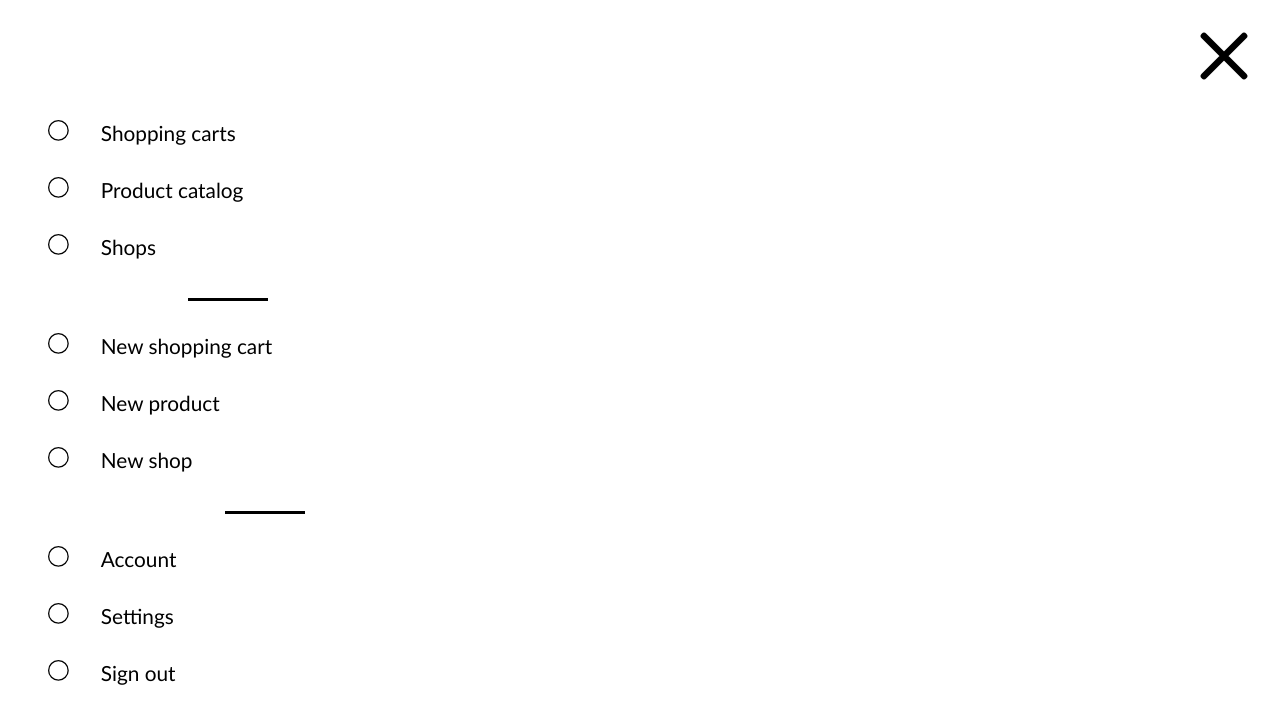
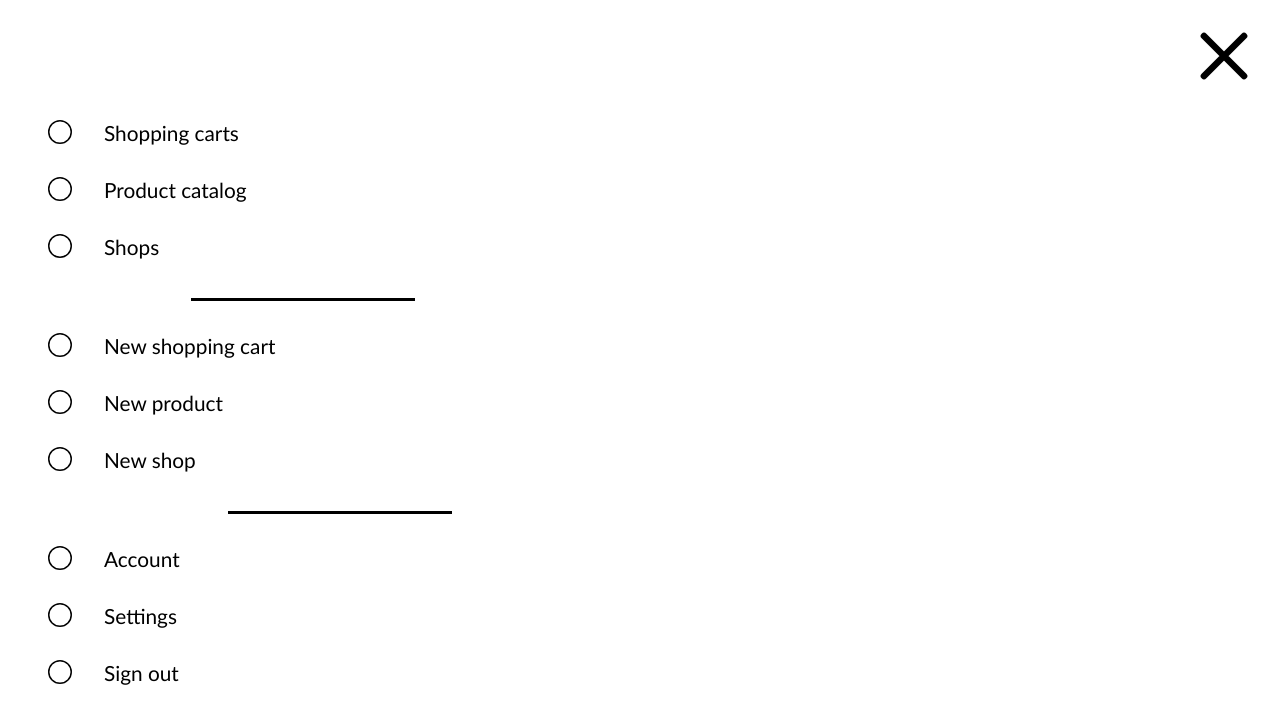
Before and after one commit to amik33/44-grupe-todo-classic, a React (Create React App) app: page /tasks in a window 1280 px wide. Shown: the top 724 px of the page. Built offline with nearby package versions, Linux system fonts and the light colour scheme.

Commit message:
initial commit

```diff
--- a/src/pages/Create.jsx
+++ b/src/pages/Create.jsx
@@ -27,13 +27,13 @@ export function Create () {
     }
 
     function createUser(event) {
-        event.preventDefault();
         const minUsernameLength = 3;
         const maxUsernameLength = 20;
         const minEmailLength = 6;
         const maxEmailLength = 30;
         const minPasswordLength = 6;
         const maxPasswordLength = 100;
+        event.preventDefault();
 
 
         const newErrors = [];
@@ -54,7 +54,14 @@ export function Create () {
         if (!errors.length) {
             setUsers((prev) => [...prev, { username, email, password }]);
         }
-        navigate('/login');
+
+        if (newErrors.length === 0) {
+            const newUser = { username, email, password };
+            setUsers((prev) => [...prev, newUser]);
+            localStorage.setItem('users', JSON.stringify([...users, newUser]));
+            navigate('/login');
+
+        }
 
     }
 
@@ -64,13 +71,13 @@ export function Create () {
             <form className={style.form}>
                 <h3>Create your account</h3>
                 <div className={style.row}>
-                    <input onChange={updateUsername} value={username} id='name' type='text' placeholder='Name'  />
+                    <input onChange={updateUsername} value={username} id='name' type='text' placeholder='Name' />
                 </div>
                 <div className={style.row}>
-                    <input onChange={updateEmail} value={email} id='email' type='text' placeholder='Email'  />
+                    <input onChange={updateEmail} value={email} id='email' type='text' placeholder='Email' />
                 </div>
                 <div className={style.row}>
-                    <input onChange={updatePassword} value={password} id='password' type='password' placeholder='Password'  />
+                    <input onChange={updatePassword} value={password} id='password' type='password' placeholder='Password' />
                 </div>
                 <div className={`${style.error} ${errors.length ? style.show : ''}`}>
                     {errors.map(err => <p key={username}>{err}</p>)}
--- a/src/pages/Login.jsx
+++ b/src/pages/Login.jsx
@@ -1,6 +1,6 @@
 import style from './Create.module.css';
 import { useState, useEffect } from "react";
-import { Link } from 'react-router-dom';
+import { Link, useNavigate } from 'react-router-dom';
 
 
 
@@ -9,6 +9,7 @@ export function Login () {
     const [password, setPassword] = useState('');
     const [errors, setErrors] = useState([]);
     const [users, setUsers] = useState(() => JSON.parse(localStorage.getItem('users')) || []);
+    const navigate = useNavigate();
 
     useEffect(() => {
         localStorage.setItem('users', JSON.stringify(users));
@@ -44,6 +45,16 @@ export function Login () {
         if (!errors.length) {
             setUsers((prev) => [...prev, { email, password }]);
         }
+
+        if (newErrors.length === 0) {
+            const newUser = { email, password };
+            setUsers((prev) => [...prev, newUser]);
+            localStorage.setItem('users', JSON.stringify([...users, newUser]));
+            navigate('/content');
+
+        }
+
+
     }
 
     return (
@@ -60,7 +71,7 @@ export function Login () {
                     {errors.map(err => <p key={password}>{err}</p>)}
                 </div>
                 <div className={style.rowLog}>
-                    <Link onClick={loginUser} className={style.button} to='/content'>Log in</Link>
+                    <Link onClick={loginUser} className={style.button}>Log in</Link>
                     <p className={style.rowLog}>or</p>
                     <Link className={style.button} to='/create'>Register</Link>
                 </div>
--- a/src/pages/Pseudo.module.css
+++ b/src/pages/Pseudo.module.css
@@ -1,3 +1,4 @@
+
 .readTitle {
     display: flex;
     font-size: 1.3rem;
@@ -6,10 +7,8 @@
 }
 .readTitle:not(:last-child):after {
     content: '';
-    width: 5rem;
+    width: 14rem;
     height: 0.2rem;
     background-color:#000;
-    display: block;
     margin-top: 4rem;
-    align-content: flex-start;
 }
--- a/src/pages/Tasks.jsx
+++ b/src/pages/Tasks.jsx
@@ -12,7 +12,8 @@ export function Tasks () {
                 <Link className={style.link} to='/content'><HiOutlineX size='5rem' color='#000' /></Link>
             </div>
             <div className={style.form}>
-                {titleData.map((title, i) => <p className={((i +1)% 3 === 0 && i !== 0) ? stylePseudo.readTitle : style.readTitle} key={title.id}><BsCircle />{title.title}</p>)}
+                {titleData.map((title, i) => <p className={((i +1)% 3 === 0 && i !== 0) ? stylePseudo.readTitle : style.readTitle}
+                key={title.id}><BsCircle size='1.5rem' color='#000' />{title.title}</p>)}
             </div>
         </div>
     )
```
